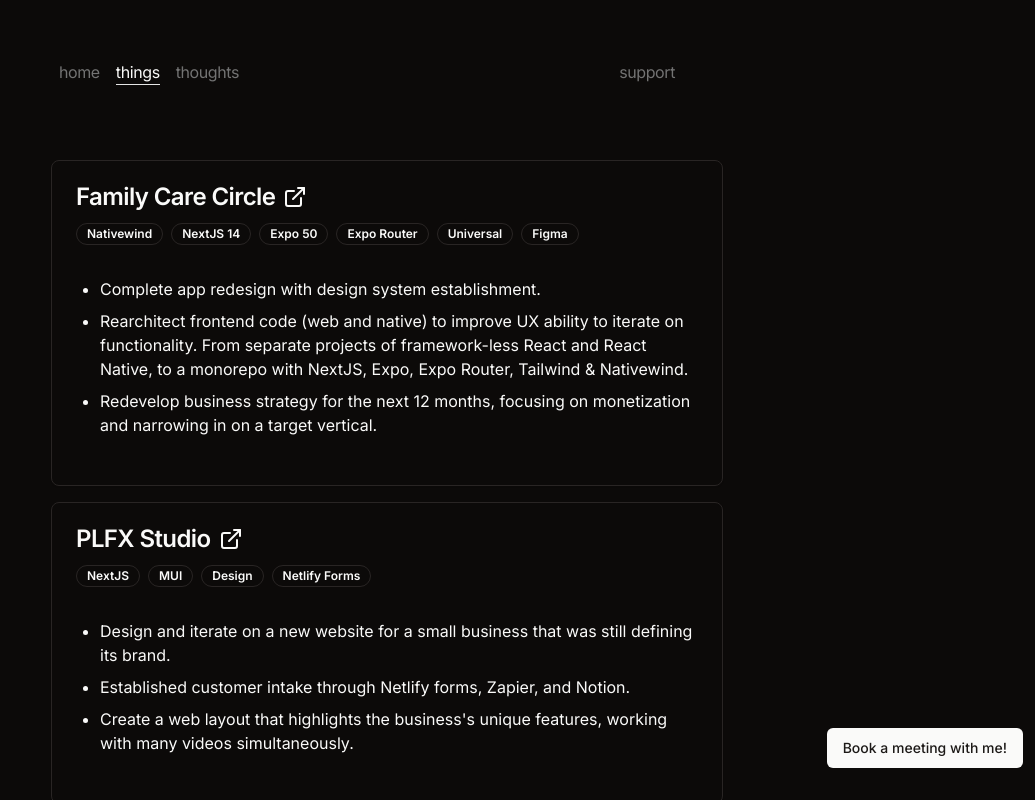
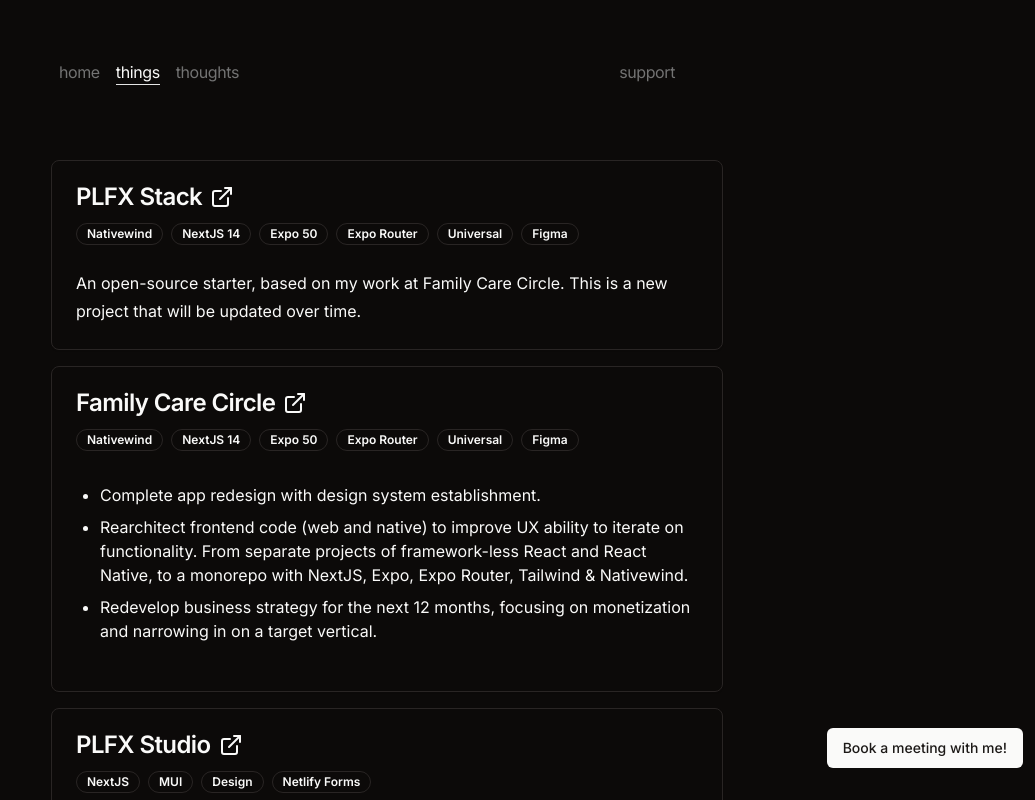
Before and after one commit to panzacoder/plfx-dev, a Next.js app: page /things in a window 1280 px wide. Shown: the top 800 px of the page, without its empty margins (245-1280 px from the left). Built offline with nearby package versions, Linux system fonts and the light colour scheme.

Commit message:
Add PLFX Stack to things

```diff
--- a/app/things/page.mdx
+++ b/app/things/page.mdx
@@ -9,6 +9,10 @@
 } from "@/components/ui/card"
 import { Badge } from "@/components/ui/badge"
 import { ProjectCard } from "./project-card"
+
+<ProjectCard title="PLFX Stack" link="https://github.com/panzacoder/plfx-stack" tags={['Nativewind', 'NextJS 14', 'Expo 50', 'Expo Router', 'Universal', 'Figma']}>
+  An open-source starter, based on my work at Family Care Circle. This is a new project that will be updated over time.
+</ProjectCard>
 
 <ProjectCard title="Family Care Circle" link="https://familycarecircle.com" tags={['Nativewind', 'NextJS 14', 'Expo 50', 'Expo Router', 'Universal', 'Figma']}>
   - Complete app redesign with design system establishment.
```
